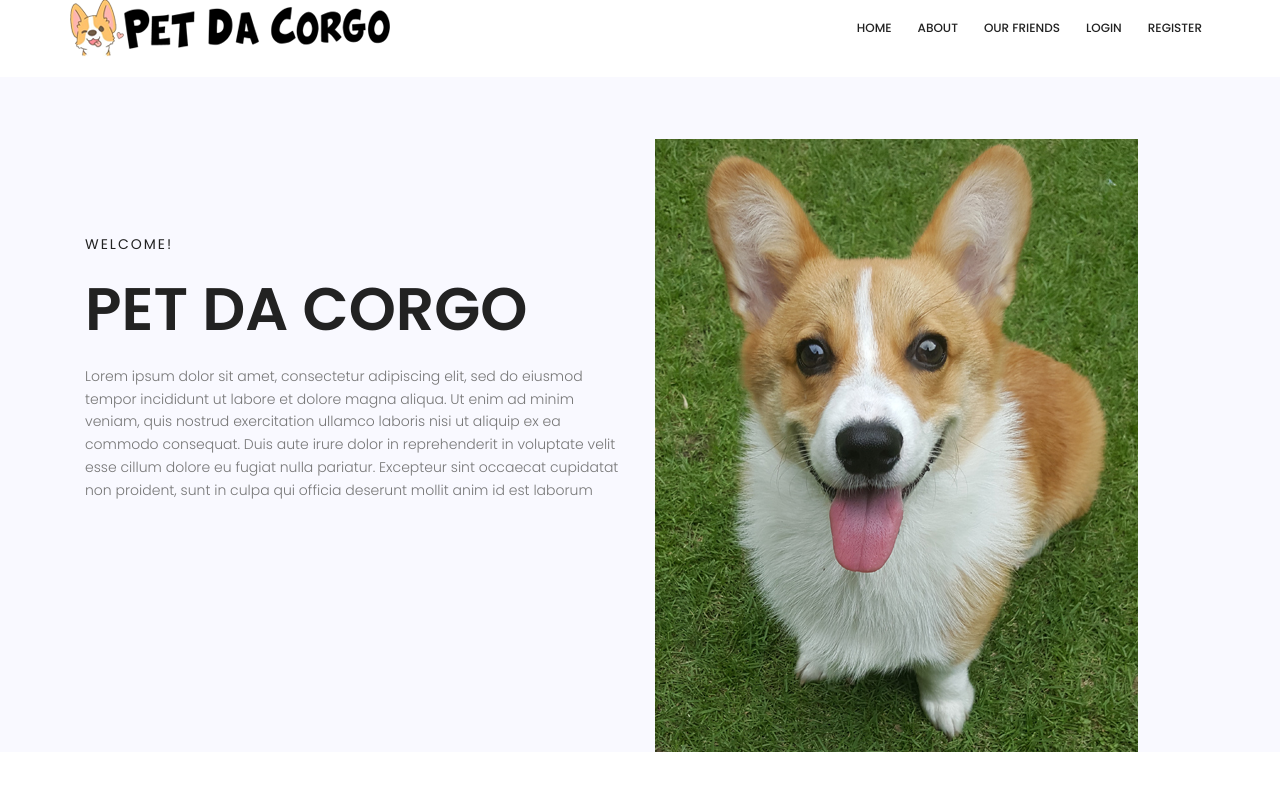
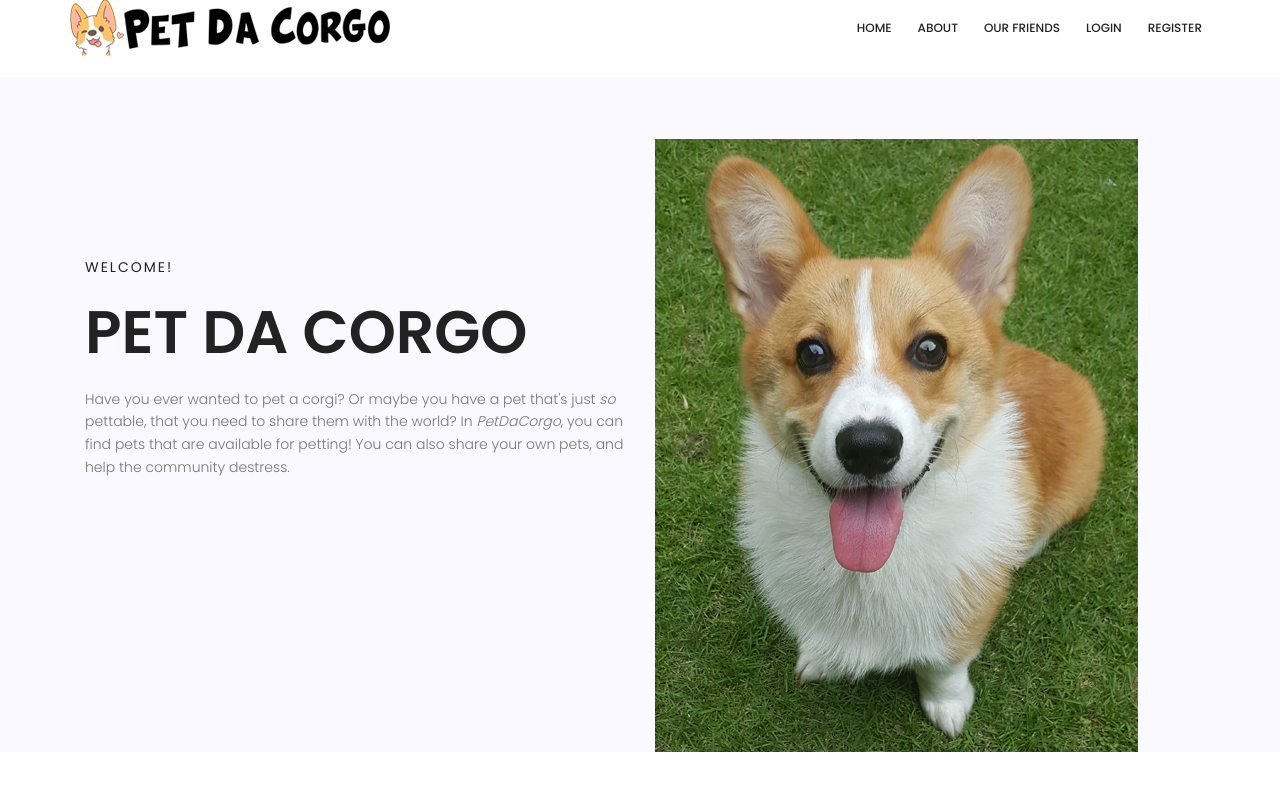
Before and after one commit to katkopio/CS174, a Flask app: page / in a window 1280 px wide. Shown: the part 21-813 px from the top of the page. Run offline with Flask 2, Linux system fonts and the light colour scheme; some libraries are stand-ins or nearby versions.

Commit message:
Added descriptions

```diff
--- a/petdacorgo/templates/about.html
+++ b/petdacorgo/templates/about.html
@@ -27,14 +27,14 @@
 							<h6>About Pet Da Corgo</h6>
 							<h1 class="text-uppercase">CS 174 Culminating Project</h1>
 							<p>
-							Lorem ipsum dolor sit amet, consectetur adipiscing elit, sed do eiusmod tempor incididunt ut labore et dolore magna aliqua. Ut enim ad minim veniam, quis nostrud exercitation ullamco laboris nisi ut aliquip ex ea commodo consequat. Duis aute irure dolor in reprehenderit in voluptate velit esse cillum dolore eu fugiat nulla pariatur. Excepteur sint occaecat cupidatat non proident, sunt in culpa qui officia deserunt mollit anim id est laborum
+								PetDaCorgo was made in fulfillment of the requirements for CS 174: <i>Topics in Computer Systems</i>. This site is deployed using AWS technology, namely EC2, S3, RDS, CloudWatch, and others.
 							</p>
 						</div>
-						<div class="col-lg-12 pt-60">
+						<!-- <div class="col-lg-12 pt-60">
 							<p>
 							Lorem ipsum dolor sit amet, consectetur adipiscing elit, sed do eiusmod tempor incididunt ut labore et dolore magna aliqua. Ut enim ad minim veniam, quis nostrud exercitation ullamco laboris nisi ut aliquip ex ea commodo consequat. Duis aute irure dolor in reprehenderit in voluptate velit esse cillum dolore eu fugiat nulla pariatur. Excepteur sint occaecat cupidatat non proident, sunt in culpa qui officia deserunt mollit anim id est laborum
 							</p>
-						</div>
+						</div> -->
 					</div>
 				</div>
 			</section>
--- a/petdacorgo/templates/index.html
+++ b/petdacorgo/templates/index.html
@@ -9,7 +9,7 @@
 							<h6>Welcome!</h6>
 							<h1>Pet Da Corgo</h1>
 							<p>
-								Lorem ipsum dolor sit amet, consectetur adipiscing elit, sed do eiusmod tempor incididunt ut labore et dolore magna aliqua. Ut enim ad minim veniam, quis nostrud exercitation ullamco laboris nisi ut aliquip ex ea commodo consequat. Duis aute irure dolor in reprehenderit in voluptate velit esse cillum dolore eu fugiat nulla pariatur. Excepteur sint occaecat cupidatat non proident, sunt in culpa qui officia deserunt mollit anim id est laborum
+								Have you ever wanted to pet a corgi? Or maybe you have a pet that's just <i>so</i> pettable, that you need to share them with the world? In <i>PetDaCorgo</i>, you can find pets that are available for petting! You can also share your own pets, and help the community destress.
 							</p>
 						</div>
 						<div class="col-lg-6 col-md-6 banner-right d-flex align-self-end">
@@ -30,7 +30,7 @@
 						<div class="col-lg-5 col-md-6 home-about-right">
 							<h1 class="text-uppercase">Our Furry Friends</h1>
 							<p>
-								Lorem ipsum dolor sit amet, consectetur adipiscing elit, sed do eiusmod tempor incididunt ut labore et dolore magna aliqua. Ut enim ad minim veniam, quis nostrud exercitation ullamco laboris nisi ut aliquip ex ea commodo consequat.
+								Meet some of our furry cat and dog friends! Other animals to be added in the future. <a href="{{ url_for('register') }}">Sign Up</a> or <a href="{{ url_for('login') }}">Login</a> to add your own pet! 🐶😸
 							</p>
 							<a href="/friends" class="primary-btn text-uppercase">Learn More</a>
 						</div>
```
Also changed, not shown: 1 other file.
